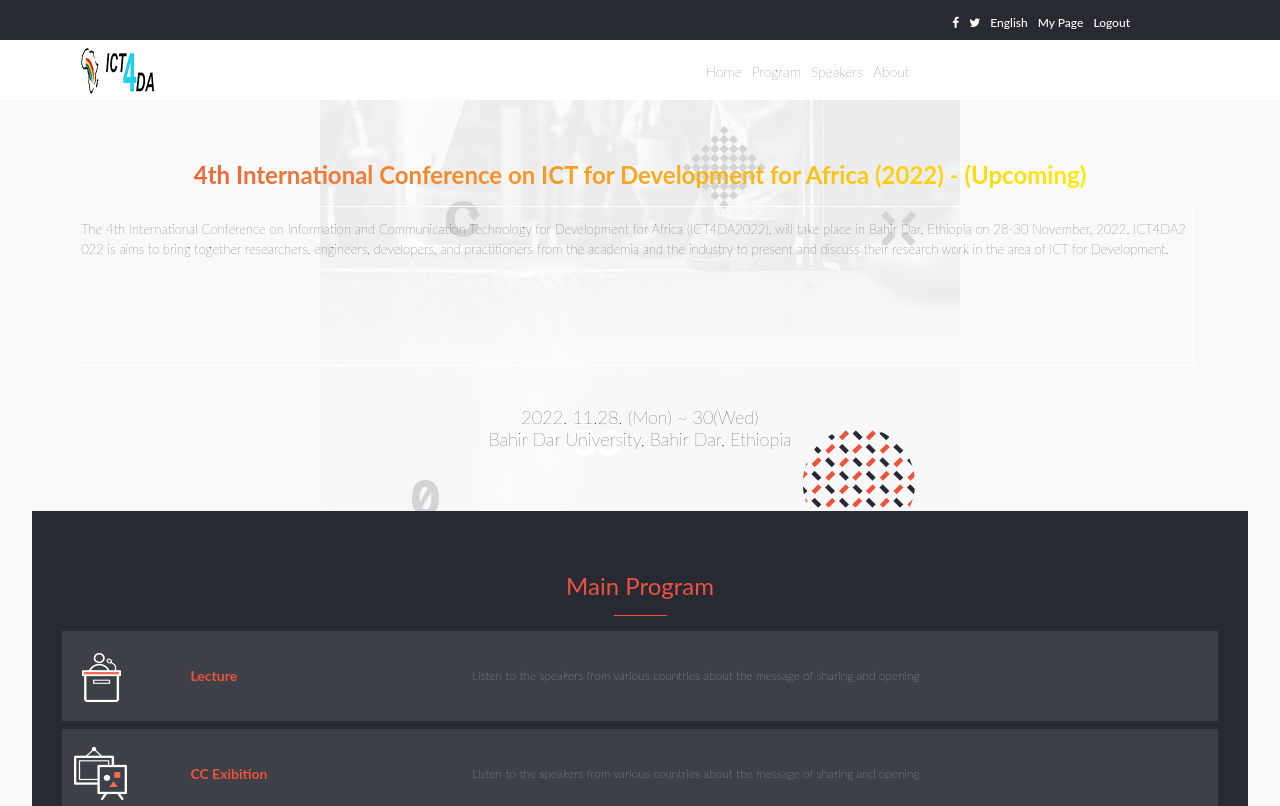
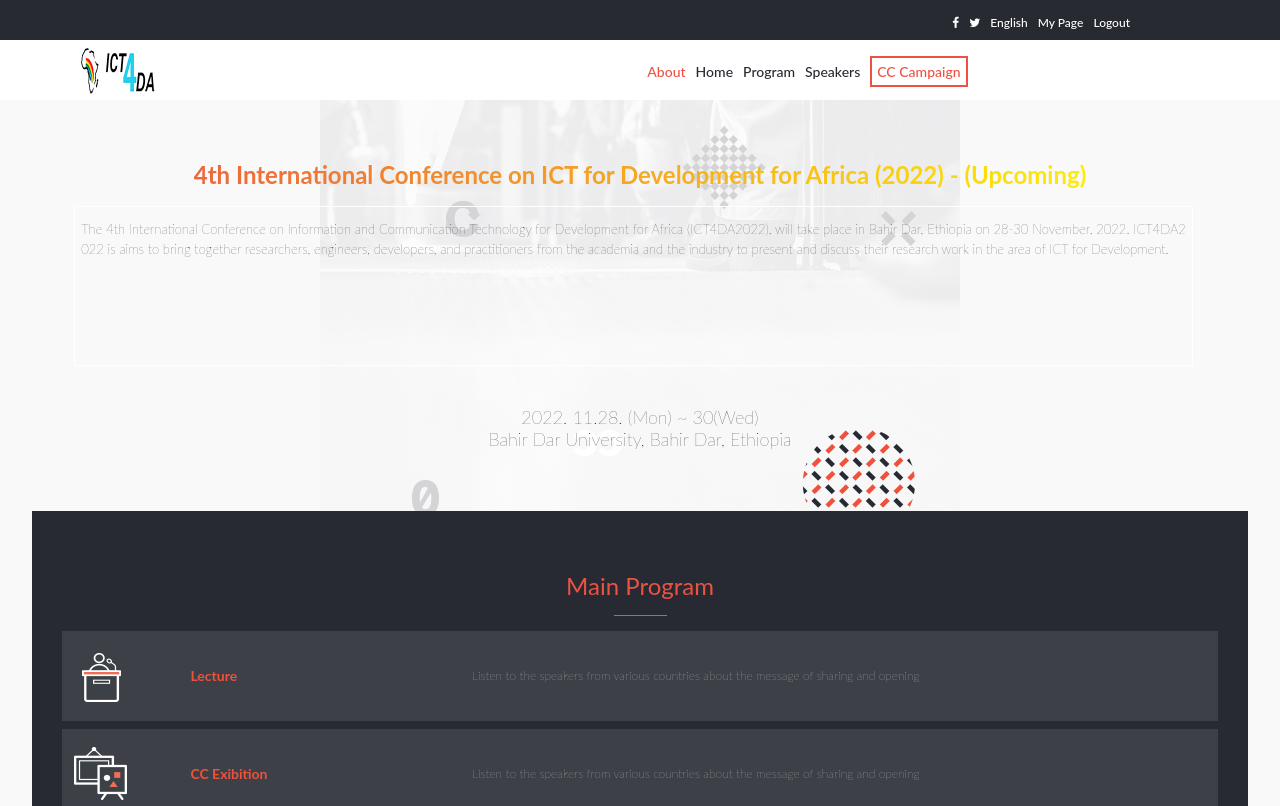
Before and after one commit to amare1990/ICT4DA, a plain HTML site: page index.html in a window 1280 px wide. Shown: the top 806 px of the page. Drawn offline with Linux system fonts and the light colour scheme.

Commit message:
Modify the color of about and CC Campaign link in the hommepage

```diff
--- a/css/styles.css
+++ b/css/styles.css
@@ -74,8 +74,19 @@
 .menu-item-link {
   text-decoration: none;
   color: var(--black);
-  font-weight: 100;
-  font-size: 24px;
+  font-weight: 500;
+  font-size: 12px;
+}
+
+#about-link {
+  color: #ec5242;
+}
+
+#cc-campaign-link {
+  color: #ec5242;
+  font-weight: 500;
+  border: 2px solid #ec5242;
+  padding: 5px 5px;
 }
 
 .menu-bar-container {
--- a/index.html
+++ b/index.html
@@ -52,6 +52,9 @@
         </div>
         <ul class="menu">
           <li class="menu-item">
+            <a class="menu-item-link" id="about-link" href="./about.html"> About </a>
+          </li>
+          <li class="menu-item">
             <a  class="menu-item-link" href="#home"> Home </a>
           </li>
           <li class="menu-item">
@@ -61,7 +64,7 @@
             <a class="menu-item-link" href="#speakers"> Speakers </a>
           </li>
           <li class="menu-item">
-            <a class="menu-item-link" href="./about.html"> About </a>
+            <a class="menu-item-link" id="cc-campaign-link" href="#"> CC Campaign </a>
           </li>
         </ul>
       </nav>
```
